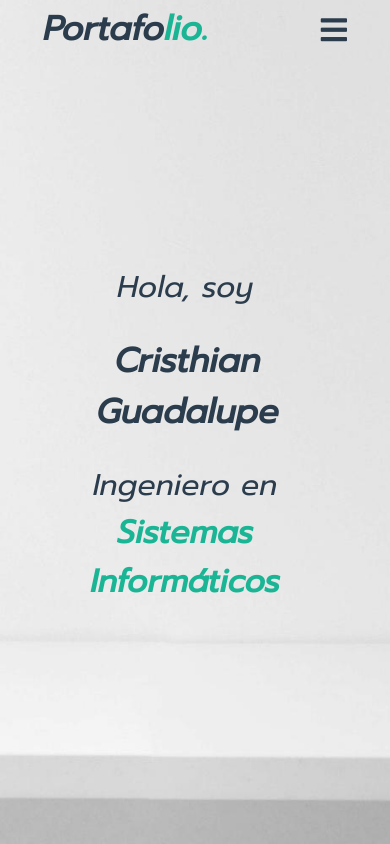
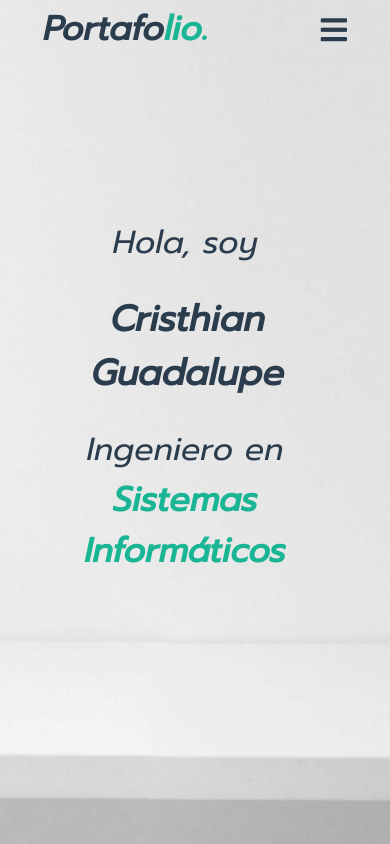
Before and after one commit to CristhianA98/Cristhian, a plain HTML site: page index.html in a window 390 px wide. Shown: the top 844 px of the page. Drawn offline with nearby package versions, Linux system fonts and the light colour scheme.

Commit message:
Css Responsive

```diff
--- a/style.css
+++ b/style.css
@@ -564,21 +564,25 @@ section{
 
 
 @media(max-width:500px){
+    .home .home-content{
+        margin-bottom: 75px;
+    }
+
     .home .home-content .text-1,
     .home .home-content .text-3{
-        font-size: 30px;
+        font-size: 32px;
         font-weight: 500;
         margin-top: 25px;
     }
 
     .home .home-content .text-2{
-        font-size: 34px;
+        font-size: 36px;
         font-weight: 900;
         margin-top: 25px;
     }
 
     .home .home-content .text-3 span{
-        font-size: 32px;
+        font-size: 34px;
         color: #1AB595;
         font-weight: 900;
     }
```
